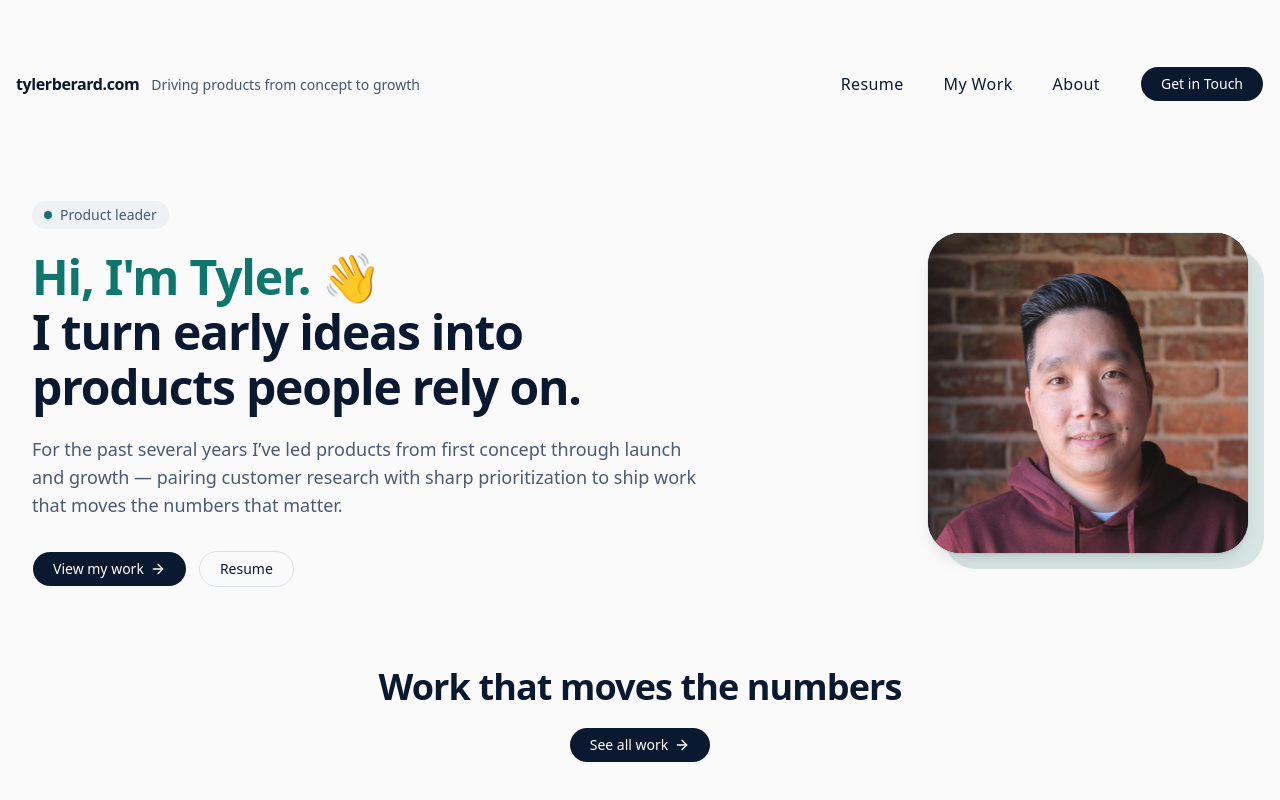
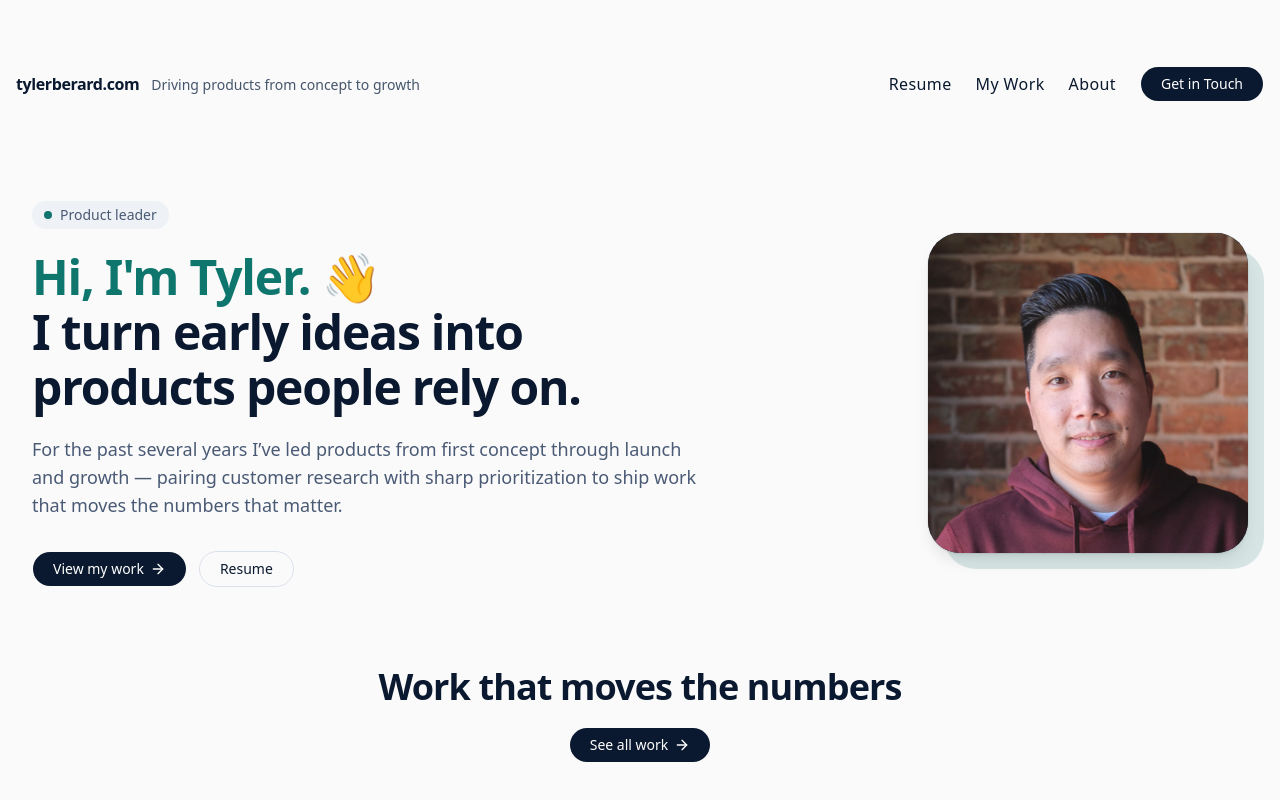
Before and after one commit to tjberard/public-site, a React (Vite) app: page / in a window 1280 px wide. Shown: the top 800 px of the page. Built offline with nearby package versions, Linux system fonts and the light colour scheme.

Commit message:
Reduce nav link spacing

```diff
--- a/src/App.jsx
+++ b/src/App.jsx
@@ -41,7 +41,7 @@ function App() {
           </span>
         </div>
 
-        <div className="flex w-full flex-wrap items-center justify-center gap-4 md:w-auto md:justify-end md:gap-10">
+        <div className="flex w-full flex-wrap items-center justify-center gap-4 md:w-auto md:justify-end md:gap-6">
           <NavLink to="/resume" className={navLinkClasses}>
             Resume
           </NavLink>
```
